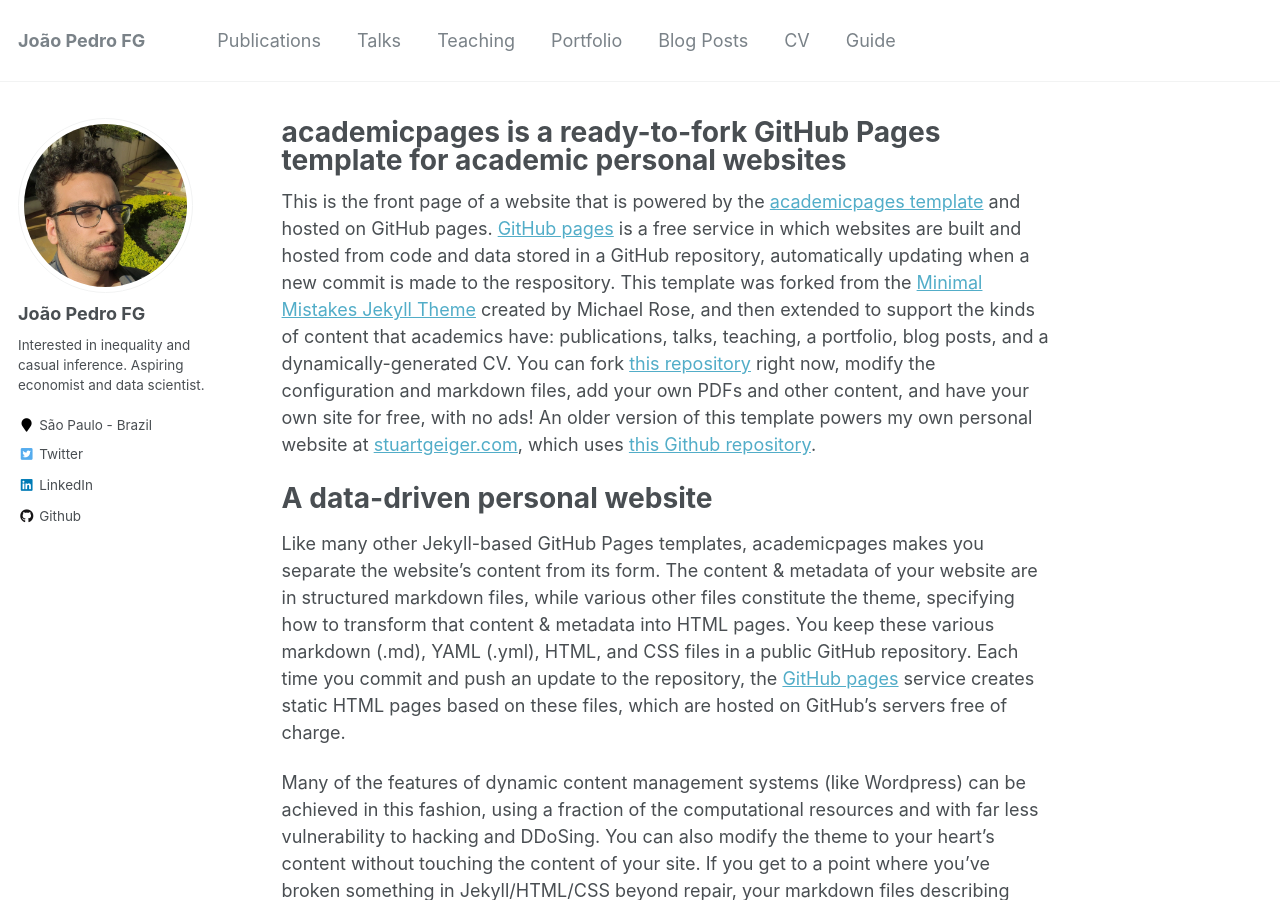
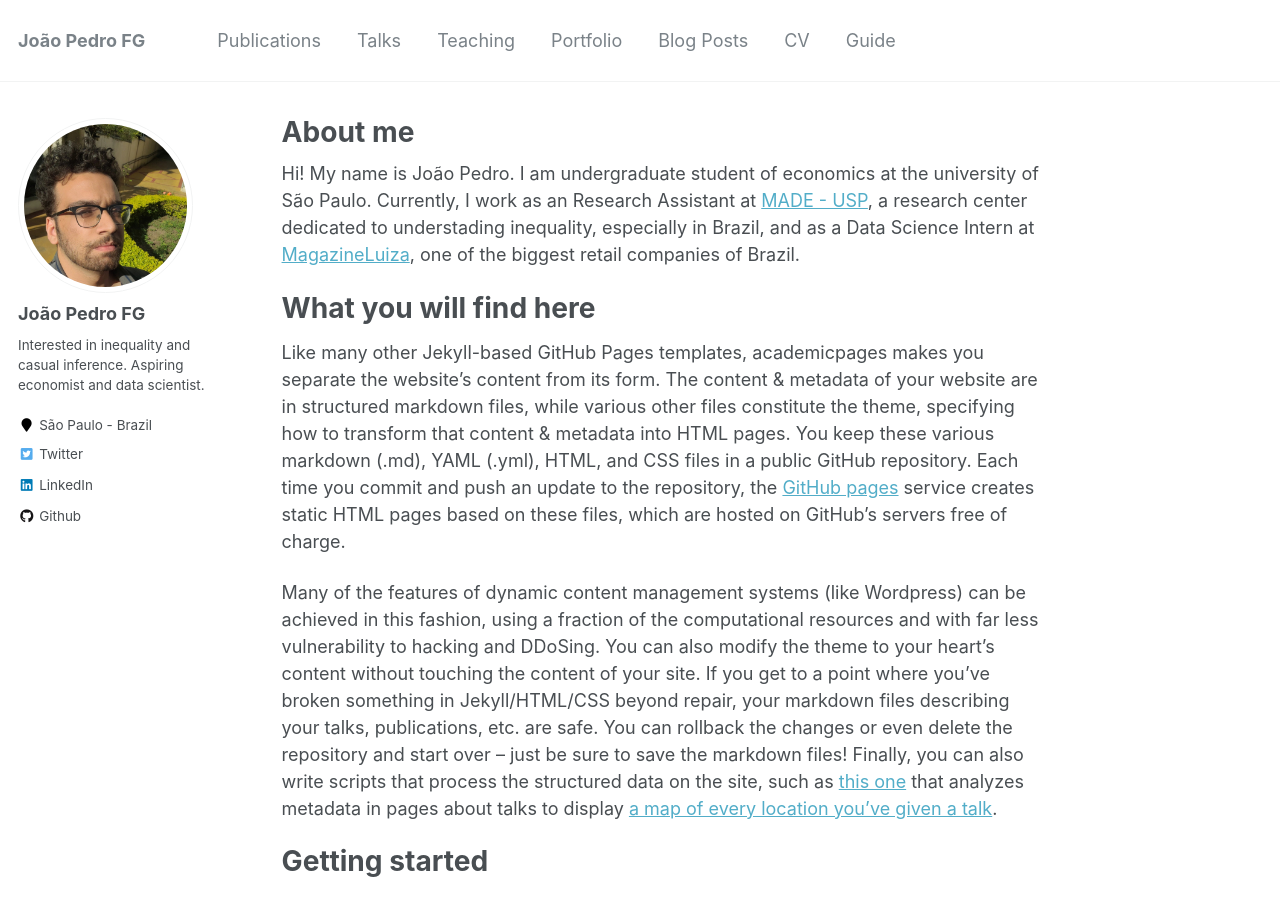
Before and after one commit to joaopedro-fg/joaopedro-fg.github.io, a Jekyll site: the page built from _pages/about.md, in a window 1280 px wide and 900 px high. Built offline with Jekyll 4.4.1, drawn with Linux system fonts in a browser that asks for light colours.

Commit message:
homepage

```diff
--- a/_pages/about.md
+++ b/_pages/about.md
@@ -1,6 +1,6 @@
 ---
 permalink: /
-title: "academicpages is a ready-to-fork GitHub Pages template for academic personal websites"
+title: "About me"
 excerpt: "About me"
 author_profile: true
 redirect_from:
@@ -8,9 +8,9 @@ redirect_from:
   - /about.html
 ---
 
-This is the front page of a website that is powered by the [academicpages template](https://github.com/academicpages/academicpages.github.io) and hosted on GitHub pages. [GitHub pages](https://pages.github.com) is a free service in which websites are built and hosted from code and data stored in a GitHub repository, automatically updating when a new commit is made to the respository. This template was forked from the [Minimal Mistakes Jekyll Theme](https://mmistakes.github.io/minimal-mistakes/) created by Michael Rose, and then extended to support the kinds of content that academics have: publications, talks, teaching, a portfolio, blog posts, and a dynamically-generated CV. You can fork [this repository](https://github.com/academicpages/academicpages.github.io) right now, modify the configuration and markdown files, add your own PDFs and other content, and have your own site for free, with no ads! An older version of this template powers my own personal website at [stuartgeiger.com](http://stuartgeiger.com), which uses [this Github repository](https://github.com/staeiou/staeiou.github.io).
+Hi! My name is João Pedro. I am undergraduate student of economics at the university of São Paulo. Currently, I work as an Research Assistant at [MADE - USP](https://madeusp.com.br/), a research center dedicated to understading inequality, especially in Brazil, and as a Data Science Intern at [MagazineLuiza](https://www.magazineluiza.com.br/), one of the biggest retail companies of Brazil.
 
-A data-driven personal website
+What you will find here
 ======
 Like many other Jekyll-based GitHub Pages templates, academicpages makes you separate the website's content from its form. The content & metadata of your website are in structured markdown files, while various other files constitute the theme, specifying how to transform that content & metadata into HTML pages. You keep these various markdown (.md), YAML (.yml), HTML, and CSS files in a public GitHub repository. Each time you commit and push an update to the repository, the [GitHub pages](https://pages.github.com/) service creates static HTML pages based on these files, which are hosted on GitHub's servers free of charge.
 
```
